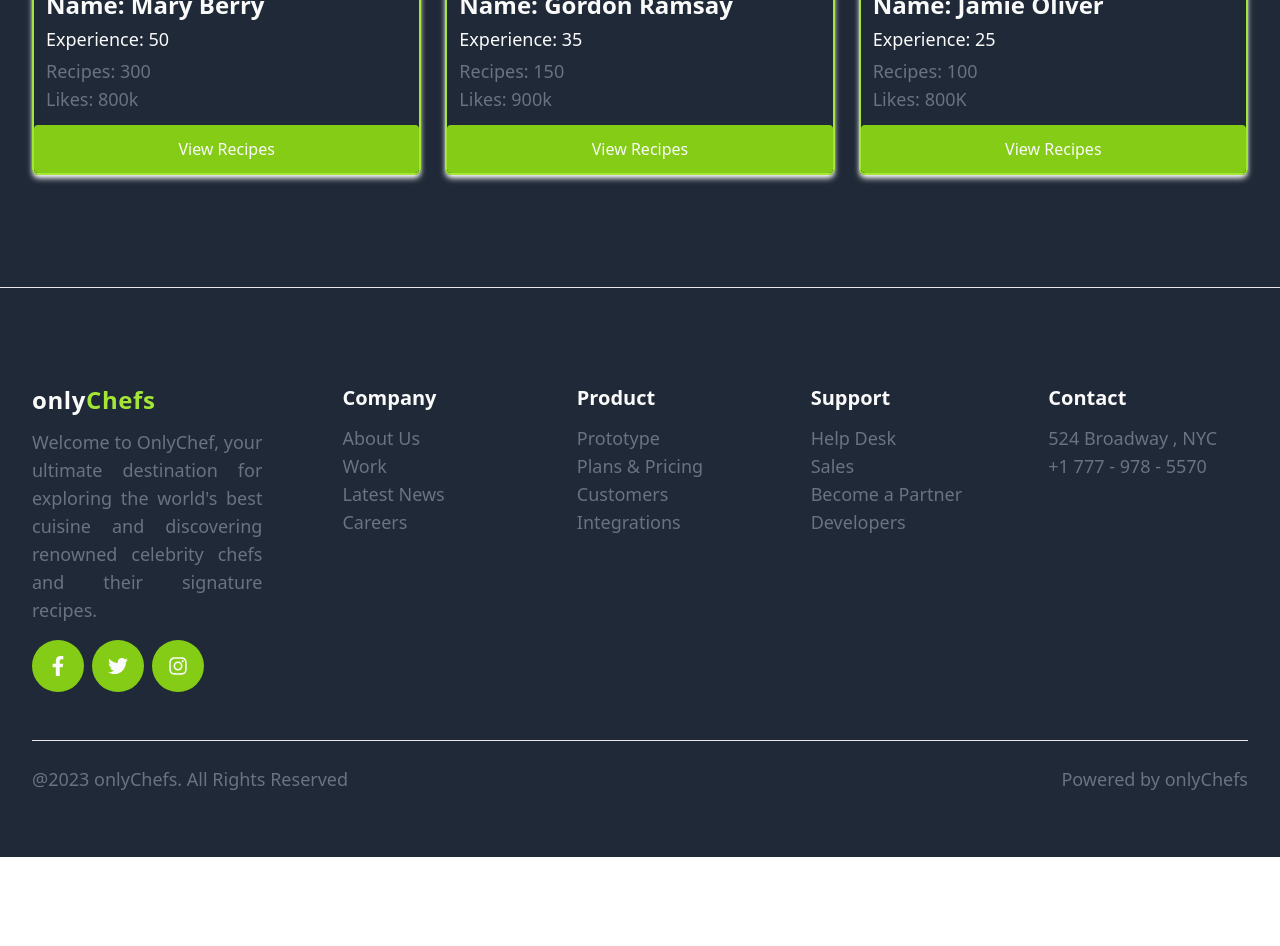
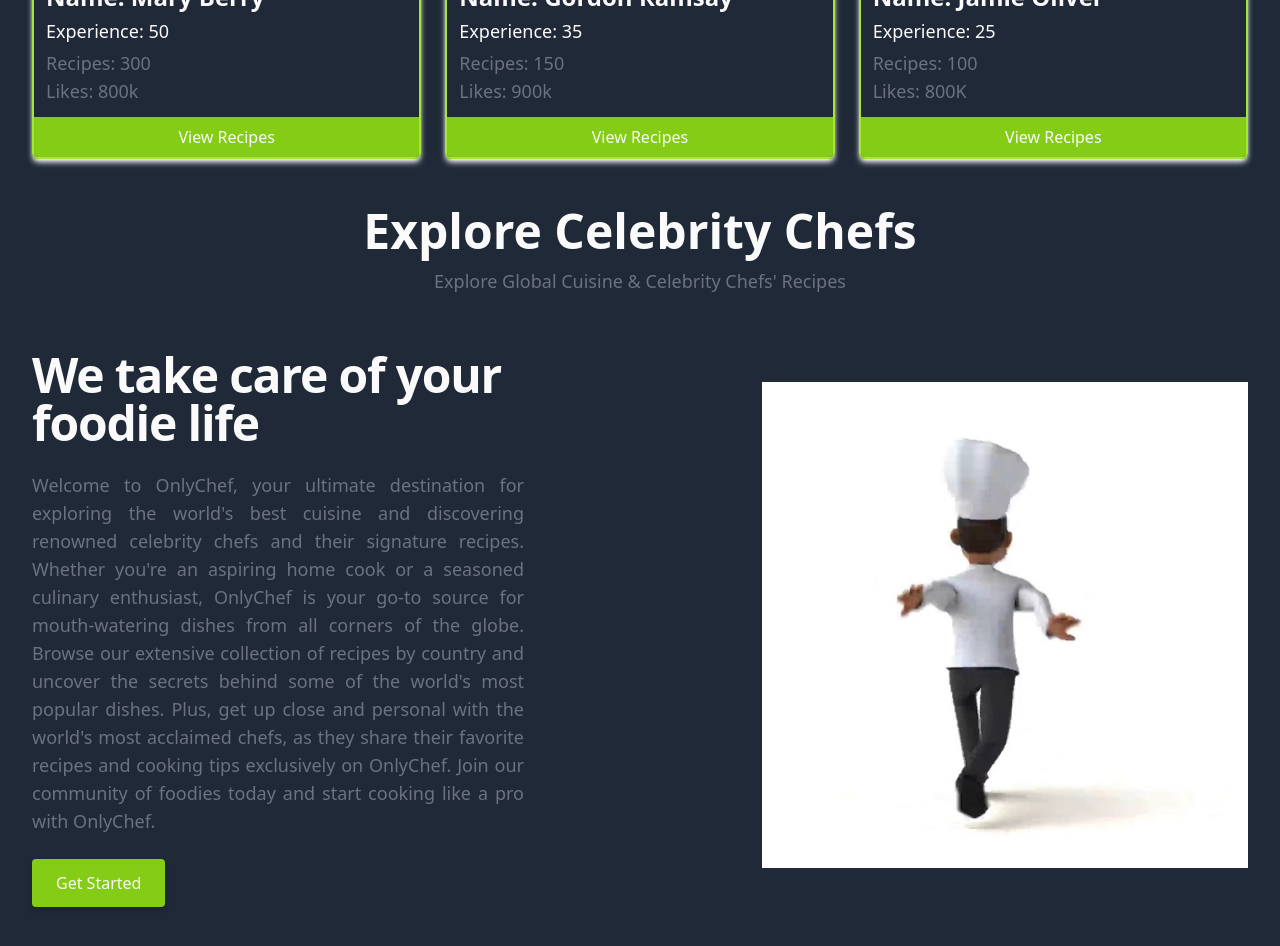
Before and after one commit to marjanhasan/onlyChefs-client, a React (Vite) app: page / in a window 1280 px wide. Shown: the part 1280-2226 px from the top of the page. Before the commit the page ends 2137 px from the top, so only its background shows below. Built offline with nearby package versions, Linux system fonts and the light colour scheme.

Commit message:
explore celebrity chefs section added with animation

```diff
--- a/src/components/chefCard/ChefCards.jsx
+++ b/src/components/chefCard/ChefCards.jsx
@@ -20,7 +20,9 @@ const ChefCards = ({ chef }) => {
             <span>Likes: {num_likes}</span>
           </p>
         </div>
-        <button className="btn w-full rounded-none mt-3">View Recipes</button>
+        <button className="py-2 font-medium transition duration-200 bg-lime-500 hover:bg-lime-700 w-full mt-3">
+          View Recipes
+        </button>
       </div>
     </div>
   );
--- /dev/null
+++ b/src/components/explore/Explore.jsx
@@ -0,0 +1,59 @@
+import React from "react";
+import { Link } from "react-router-dom";
+import { Player } from "@lottiefiles/react-lottie-player";
+const Explore = () => {
+  return (
+    <div className="">
+      <div className="title-body">
+        <h2 className="title">Explore Celebrity Chefs</h2>
+        <p className="para">
+          Explore Global Cuisine & Celebrity Chefs' Recipes
+        </p>
+      </div>
+      <div className="">
+        <div className="flex flex-col-reverse items-center justify-between lg:flex-row h-full">
+          {/* left side  */}
+          <div className="mb-10 lg:max-w-lg lg:pr-5 lg:mb-0">
+            <div className="max-w-xl mb-6 mt-4 lg:mt-8">
+              <h2 className="lg:max-w-lg mb-6 font-sans lg:text-5xl font-bold tracking-tight text-4xl sm:text-4xl sm:leading-none text-center lg:text-left">
+                We take care of your foodie life
+              </h2>
+              <p className="text-base text-gray-500 md:text-lg text-justify">
+                Welcome to OnlyChef, your ultimate destination for exploring the
+                world's best cuisine and discovering renowned celebrity chefs
+                and their signature recipes. Whether you're an aspiring home
+                cook or a seasoned culinary enthusiast, OnlyChef is your go-to
+                source for mouth-watering dishes from all corners of the globe.
+                Browse our extensive collection of recipes by country and
+                uncover the secrets behind some of the world's most popular
+                dishes. Plus, get up close and personal with the world's most
+                acclaimed chefs, as they share their favorite recipes and
+                cooking tips exclusively on OnlyChef. Join our community of
+                foodies today and start cooking like a pro with OnlyChef.
+              </p>
+              <Link to="/register" className="btn md:w-auto md:mr-4 mt-6">
+                <div className="inline-flex items-center justify-center w-full h-full">
+                  <p className="">Get Started</p>
+                </div>
+              </Link>
+            </div>
+          </div>
+          {/* right side  */}
+          {/* Lottie Animation */}
+          <div className="lg:w-1/2 ">
+            <div className="w-full lg:w-4/5 lg:ml-auto">
+              <Player
+                autoplay
+                speed={1.5}
+                loop
+                src="/src/assets/chef-dancing.json"
+              ></Player>
+            </div>
+          </div>
+        </div>
+      </div>
+    </div>
+  );
+};
+
+export default Explore;
--- a/src/components/home/Home.jsx
+++ b/src/components/home/Home.jsx
@@ -1,7 +1,7 @@
 import React, { useEffect, useState } from "react";
-import { Player } from "@lottiefiles/react-lottie-player";
 import { useLoaderData } from "react-router-dom";
 import Chef from "../chefCard/Chef";
+import Explore from "../explore/explore";
 
 const Home = () => {
   const home = useLoaderData();
@@ -15,11 +15,13 @@ const Home = () => {
             Explore Global Cuisine & Celebrity Chefs' Recipes
           </span>
         </h1>
-        <p className="para w-3/5 mx-auto break-words">{description}</p>
+        <p className="para w-3/5 mx-auto lg:text-center">{description}</p>
         <button className="btn my-6">Get Started</button>
       </div>
       {/* popular chefs section  */}
       <Chef chefs={chefs} />
+      {/* explore chef section  */}
+      <Explore />
     </div>
   );
 };
```
